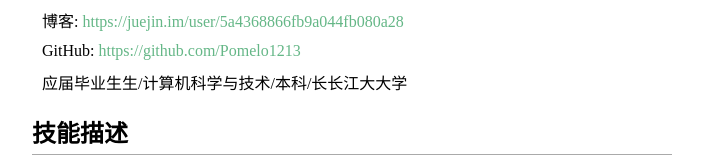
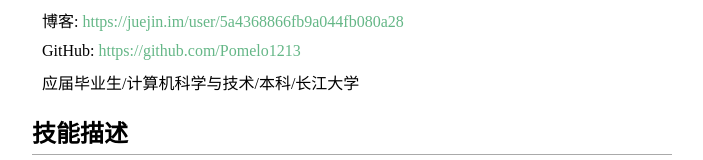
Before and after one commit to Pomelo1213/paper-resume, a website: page index.html in a window 1280 px wide. Shown: the part 153-313 px from the top of the page, without its empty margins (293-996 px from the left). Drawn offline with Linux system fonts and the light colour scheme.

Commit message:
Update index.html

```diff
--- a/index.html
+++ b/index.html
@@ -21,7 +21,7 @@
             <li>Email: goodmanluoxin@163.com</li>
             <li>博客: <a href="https://juejin.im/user/5a4368866fb9a044fb080a28">https://juejin.im/user/5a4368866fb9a044fb080a28</a></li>
             <li>GitHub: <a href="https://github.com/Pomelo1213">https://github.com/Pomelo1213</a></li>
-            <li>应届毕业⽣生/计算机科学与技术/本科/⻓长江⼤大学</li>
+            <li>应届毕业⽣/计算机科学与技术/本科/长江大学</li>
           </ul>
         </div>
       </section>
```
